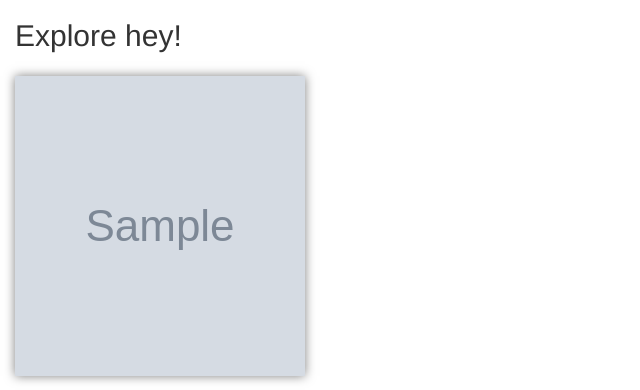
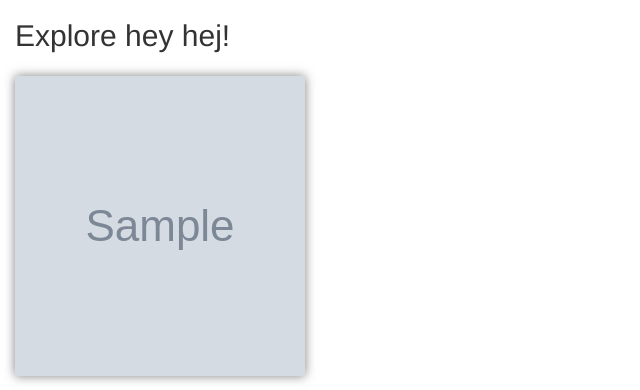
Before and after one commit to grishasergii/kyivmural, a Flask app: page /uk/index in a window 1280 px wide. Shown: the part 553-943 px from the top of the page, without its empty margins (0-640 px from the left). Run offline with Flask 2, Linux system fonts and the light colour scheme; tables that the repository leaves empty hold one stand-in row (values such as "Sample post"); grey boxes marked "Sample" are stand-in pictures; some libraries are stand-ins or nearby versions.

Commit message:
Test index page changes

```diff
--- a/app/templates/index.html
+++ b/app/templates/index.html
@@ -40,7 +40,7 @@
     <div class="container-fluid">
         <div class="row">
             <div class="col-sm-12">
-                <h2>Explore hey!</h2>
+                <h2>Explore hey hej!</h2>
             </div>
         </div>
         <div class="row with-margin">
--- a/run.py
+++ b/run.py
@@ -27,9 +27,10 @@ def deploy():
     Run deployment tasks
     :return: nothing
     """
-    from flask_migrate import upgrade
+    from flask_migrate import upgrade, migrate
     from app.models import Language, User
 
+    migrate()
     upgrade()
 
     Language.insert_languages()
```
